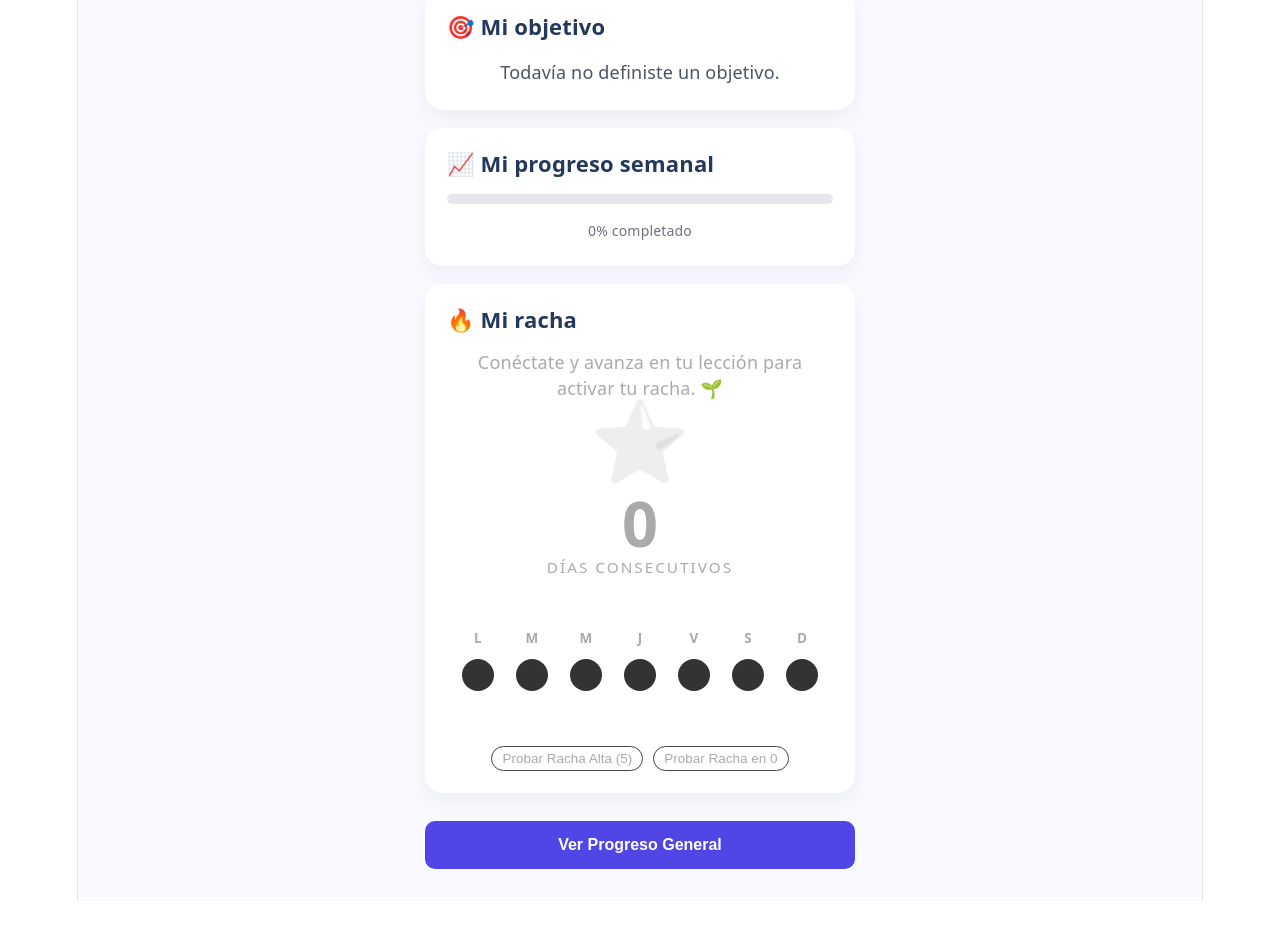
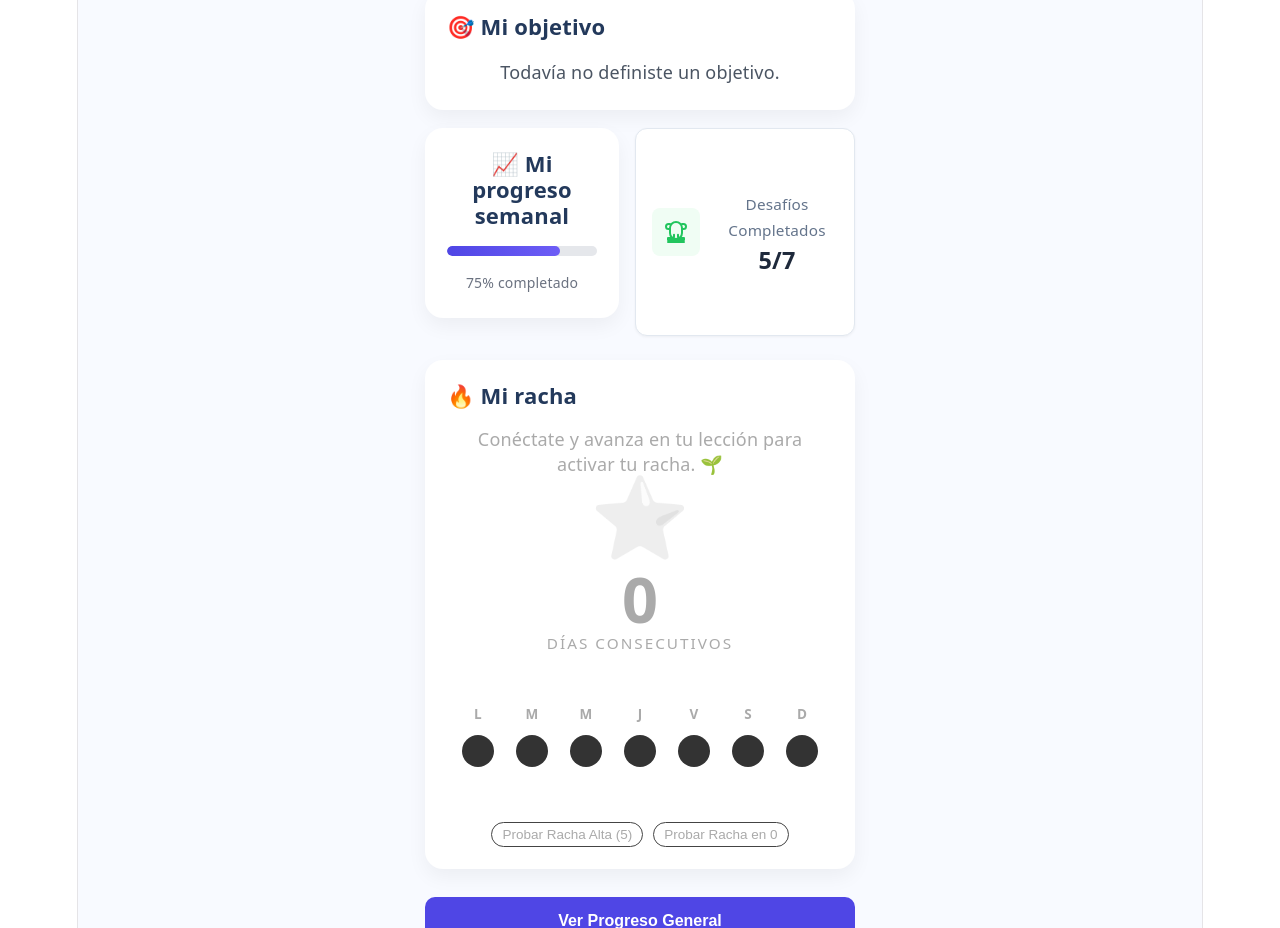
Before and after one commit to keeynnyth/innova-mentor, a React (Vite) app: page /mi-recorrido in a window 1280 px wide. Shown: the part 780-1708 px from the top of the page. Before the commit the page ends 1681 px from the top, so only its background shows below. Built offline with nearby package versions, Linux system fonts and the light colour scheme; no server answers; the database is empty; sample sign-in values are in the browser's storage.

Commit message:
feat:avance en Progreso Semanal

```diff
--- /dev/null
+++ b/src/components/common/ProgressCards/ProgresoSemanal.jsx
@@ -0,0 +1,48 @@
+import React from 'react';
+import './tarjetasProgreso.css';
+
+export const ProgresoSemanal = ({ datos }) => {
+  // 🚀 LÍNEA DE SIMULACIÓN: Fuerza el valor al porcentaje que quieras probar
+  const weeklyProgress = 75;
+  const desafios = "5/7";
+
+  return (
+    <div className="metricas-fila">
+
+      {/* 1. Tarjeta de Progreso Semanal */}
+      <section className="info-card">
+        <div className="card-header">
+          <h3>📈 Mi progreso semanal</h3>
+        </div>
+        <div className="progress-bar">
+          <div
+            className="progress-value"
+            style={{ width: `${weeklyProgress}%` }}
+          />
+        </div>
+        <span className="progress-text">
+          {weeklyProgress}% completado
+        </span>
+      </section>
+
+      {/* 2. Tarjeta de Desafíos Completados */}
+      <div className="tarjeta-metrica">
+        <div className="icono-contenedor desafios-color">
+          {/* SVG de Trofeo */}
+          <svg xmlns="http://www.w3.org/2000/svg" width="24" height="24" viewBox="0 0 24 24" stroke="currentColor" strokeWidth="2" strokeLinecap="round" strokeLinejoin="round" style={{ stroke: '#22c55e', fill: 'none' }}>
+            <path d="M6 9H4.5a2.5 2.5 0 0 1 0-5H6" />
+            <path d="M18 9h1.5a2.5 2.5 0 0 0 0-5H18" />
+            <path d="M4 22h16" />
+            <path d="M10 14.66V17c0 .55-.45 1-1 1H4v2h16v-2h-5c-.55 0-1-.45-1-1v-2.34" />
+            <path d="M12 2a6 6 0 0 1 6 6v5a6 6 0 0 1-6 6 6 6 0 0 1-6-6V8a6 6 0 0 1 6-6z" />
+          </svg>
+        </div>
+        <div className="info-contenedor">
+          <p className="tarjeta-etiqueta">Desafíos Completados</p>
+          <p className="tarjeta-valor">{desafios}</p>
+        </div>
+      </div>
+
+    </div>
+  );
+};
--- /dev/null
+++ b/src/pages/Challenges/Retos.jsx
@@ -0,0 +1,73 @@
+import "../../pages/Ready/Ready.css";
+import { useNavigate } from "react-router-dom";
+
+import avatarNova from "/branding/avatar-nova-hi.png";
+import PrimaryButton from "../../components/common/PrimaryButton/PrimaryButton";
+
+// Importamos el nuevo componente reutilizable que creamos
+import { ProgresoSemanal } from "../../components/common/ProgressCards/ProgresoSemanal";
+
+function Reto() {
+  const navigate = useNavigate();
+
+  return (
+    <div className="ready-container">
+      <div className="ready-card">
+
+        <img
+          src={avatarNova}
+          alt="Nova"
+          className="ready-avatar"
+        />
+
+        <h1 className="ready-title">
+          ¡Hola! 🎉
+        </h1>
+
+        <p className="ready-text">
+          ¿Cómo vamos hoy?
+        </p>
+
+        <p className="ready-text">
+          Pequeños pasos hoy, grandes cambios mañana.
+        </p>
+
+        <div className="ready-summary">
+          {/* <div className="summary-item">
+            ✅ Progreso Semanal registrado
+          </div> */}
+
+          {/* <div className="summary-item">
+            ✅ Tiempo registrado
+          </div>
+
+          <div className="summary-item">
+            ✅ Intereses guardados
+          </div> */}
+        </div>
+
+        {/* 📈 NUEVO COMPONENTE INTEGRADO */}
+        {/* Como tiene los datos simulados adentro (75% y "5/7"), no hace falta pasarle props por ahora */}
+        <ProgresoSemanal />
+
+        <p className="ready-text" style={{ marginTop: '20px' }}>
+          Desafío de Hoy
+        </p>
+
+        <h2 className="ready-question">
+          Estudiá 25 minutos sin distracciones.
+          <br />
+          ¿Comenzamos?
+        </h2>
+
+        {/* <PrimaryButton
+          text="Comenzar mi recorrido"
+          onClick={() => navigate("/mi-recorrido")}
+        /> */}
+
+      </div>
+    </div>
+  );
+}
+
+export default Reto;
--- a/src/pages/Dashboard/Dashboard.jsx
+++ b/src/pages/Dashboard/Dashboard.jsx
@@ -14,55 +14,38 @@ import useDashboard from "../../hooks/useDashboard";
 import { generateChallenge } from "../../services/challenges/challengeGenerator";
 
 import Racha from "../Racha/Racha.jsx";
+// Importamos el nuevo componente reutilizable de progreso
+import { ProgresoSemanal } from '../../components/common/ProgressCards/ProgresoSemanal';
 
 function Dashboard() {
 
   const navigate = useNavigate();
 
   const {
-
     currentUser,
-
     userProfile,
-
     loading,
-
     handleLogout,
-
   } = useDashboard();
 
   if (loading) {
-
     return (
-
       <div className="dashboard-container">
-
         <div className="dashboard-content">
-
           <div className="welcome-card">
-
             <h2>Cargando perfil...</h2>
-
           </div>
-
         </div>
-
       </div>
-
     );
-
   }
 
   const challenge = generateChallenge(userProfile);
 
   return (
-
     <div className="dashboard-container">
-
       <div className="dashboard-content">
-
         <section className="welcome-card">
-
           <img
             src={avatarNova}
             alt="Nova"
@@ -70,111 +53,54 @@ function Dashboard() {
           />
 
           <h1>
-
             ¡Hola{userProfile.name ? `, ${userProfile.name}` : ""}! 👋
-
           </h1>
 
           <p className="welcome-message">
-
             Qué alegría verte nuevamente.
-
           </p>
 
           <p className="welcome-message secondary">
-
             Hoy preparé un desafío especialmente para vos.
-
           </p>
 
           <button
-
             className="logout-button"
-
             onClick={handleLogout}
-
           >
-
             Cerrar sesión
-
           </button>
-
-
         </section>
 
         <section className="challenge-card">
-
           <span className="card-label">
-
             ✨ MI DESAFÍO DE HOY
-
           </span>
-
           <h2>
-
             {challenge.title}
-
           </h2>
-
           <p>
-
             {challenge.description}
-
           </p>
-
           <button>
-
             Comenzar desafío →
-
           </button>
-
         </section>
 
         <section className="info-card">
-
           <div className="card-header">
-
             <h3>🎯 Mi objetivo</h3>
-
           </div>
-
           <p>
-
             {userProfile.goal || "Todavía no definiste un objetivo."}
-
           </p>
-
         </section>
 
-        <section className="info-card">
-
-          <div className="card-header">
-
-            <h3>📈 Mi progreso semanal</h3>
-
-          </div>
-
-          <div className="progress-bar">
-
-            <div
-              className="progress-value"
-              style={{
-                width: `${userProfile.weeklyProgress}%`,
-              }}
-            />
-
-          </div>
-
-          <span className="progress-text">
-
-            {userProfile.weeklyProgress}% completado
-
-          </span>
-
-        </section>
+        {/* 📈 REEMPLAZADO POR EL NUEVO COMPONENTE REUTILIZABLE */}
+        {/* Pasamos 'userProfile' completo ya que contiene tanto 'weeklyProgress' como 'desafios' */}
+        <ProgresoSemanal datos={userProfile} />
 
         {/* 💡 AQUÍ SE INVOCA EL COMPONENTE RACHA: */}
-        {/* Reemplaza toda la sección antigua de "Mi racha" por esta sola línea */}
         <Racha diasRacha={userProfile.streak} />
 
         <div className="dashboard-actions" style={{ marginTop: '20px' }}>
@@ -185,35 +111,9 @@ function Dashboard() {
           />
         </div>
 
-        {/* <section className="info-card">
-
-          <div className="card-header">
-
-            <h3>🔥 Mi racha</h3>
-
       </div>
-
-          <p>
-
-            {userProfile.streak} días consecutivos
-
-          </p>
-
-          <p className="streak-message">
-
-            ¡Seguí así! 💪
-
-          </p>
-
-        </section> */}
-
     </div>
-
-
-    </div>
-
   );
-
 }
 
 export default Dashboard;
--- a/src/routes/AppRoutes.jsx
+++ b/src/routes/AppRoutes.jsx
@@ -6,6 +6,7 @@ import Login from "../pages/Login/Login";
 import Mentor from "../pages/Mentor/Mentor";
 import Goals from "../pages/Goals/Goals";
 import Challenges from "../pages/Challenges/Challenges";
+import Reto from "../pages/Challenges/Retos";
 import Time from "../pages/Time/Time";
 import Interests from "../pages/Interests/Interests";
 import Ready from "../pages/Ready/Ready";
@@ -121,6 +122,15 @@ function AppRoutes() {
           }
         />
 
+        <Route
+          path="/reto"
+          element={
+            <ProtectedRoute>
+              <Reto desafios={5} />
+            </ProtectedRoute>
+          }
+        />
+
         {/* 2. Añadimos la ruta protegida para el Progreso General */}
         <Route
           path="/progreso"
```
Lines whose indentation alone changed are shown as unchanged.
